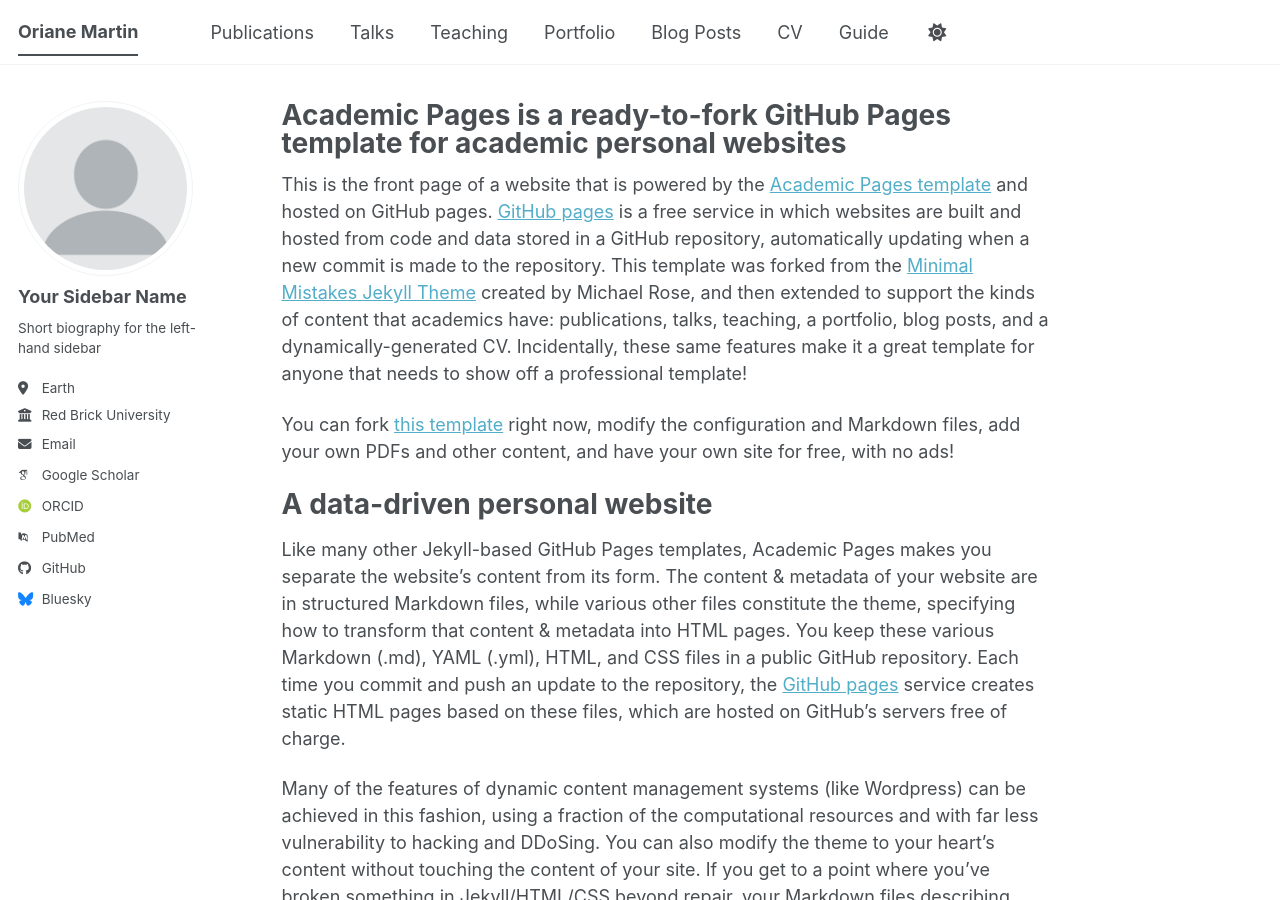
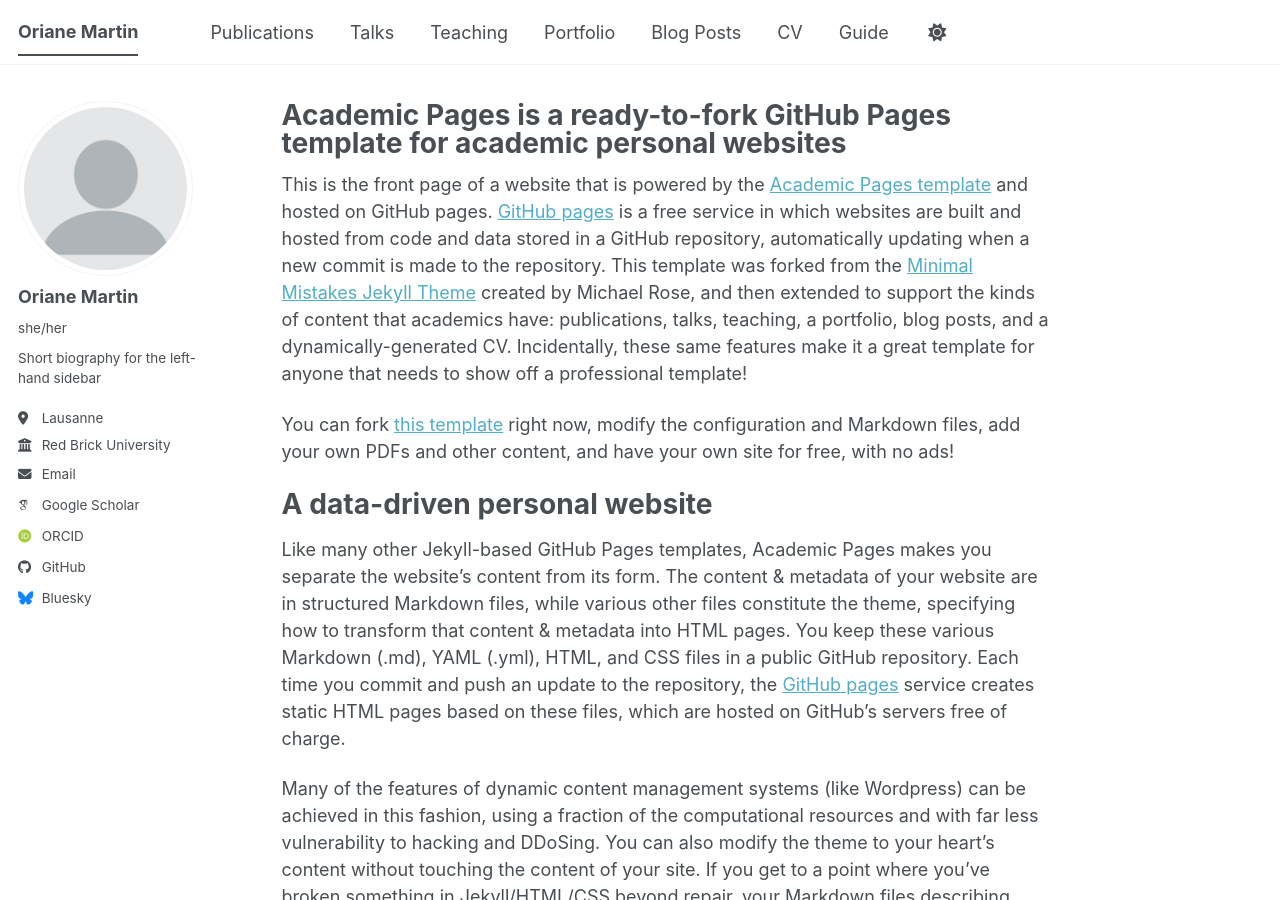
Before and after one commit to orianemartin/orianemartin, a Jekyll site: the page built from _pages/about.md, in a window 1280 px wide and 900 px high. Built offline with Jekyll 4.4.1, drawn with Linux system fonts in a browser that asks for light colours; some web fonts are replaced; a script bundle is joined from its source files by our own code; library files that are not in the unit come from our copies.

Commit message:
Update _config.yml

```diff
--- a/_config.yml
+++ b/_config.yml
@@ -24,24 +24,24 @@
 author:
   # Biographic information
   avatar           : "profile.png"
-  name             : "Your Sidebar Name"
-  pronouns         : # example: "she/her"
+  name             : "Oriane Martin"
+  pronouns         : "she/her"
   bio              : "Short biography for the left-hand sidebar"
-  location         : "Earth"
+  location         : "Lausanne"
   employer         : "Red Brick University"
   uri              : # URL
-  email            : "none@example.org"
+  email            : "oriane.martin@unil.ch"
 
   # Academic websites
   academia         : # URL
   arxiv            : # URL - Update with the correct link to your profile
-  googlescholar    : "https://scholar.google.com/citations?user=PS_CX0AAAAAJ"
+  googlescholar    : "https://scholar.google.com/citations?user=uEwSRc0AAAAJ"
   inspire-hep      : # URL
   impactstory      : # URL
-  orcid            : "https://orcid.org/yourorcidurl"
+  orcid            : "https://orcid.org/0009-0009-6656-9340"
   semantic         : # URL
   ssrn             : # URL
-  pubmed           : "https://www.ncbi.nlm.nih.gov/pubmed/?term=john+snow"
+  pubmed           : # URL
   researchgate     : # URL
   scopus           : # URL
   zotero           : # URL
```
